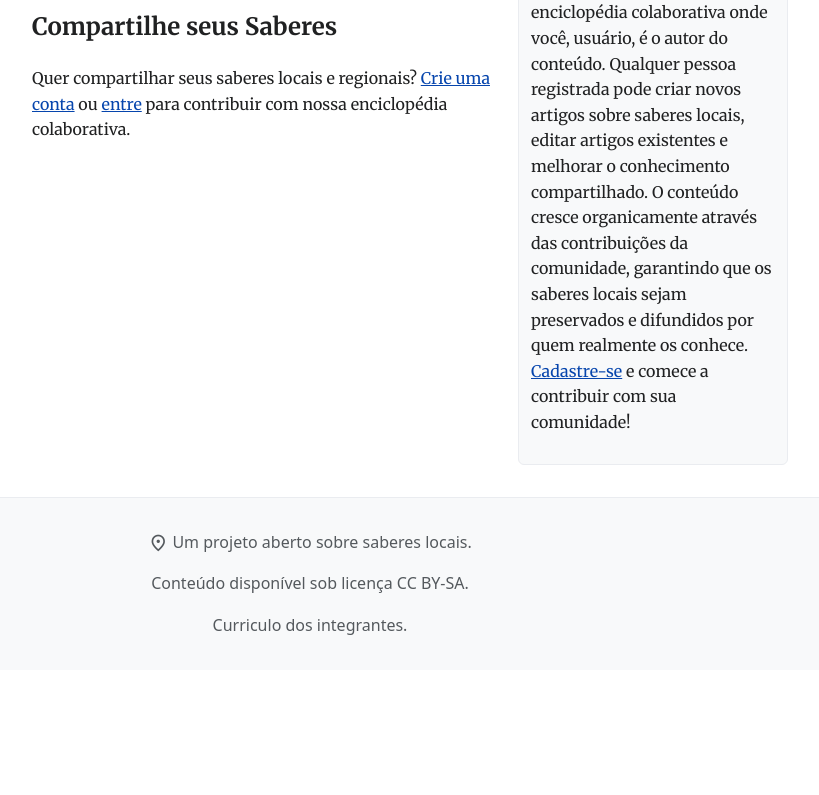
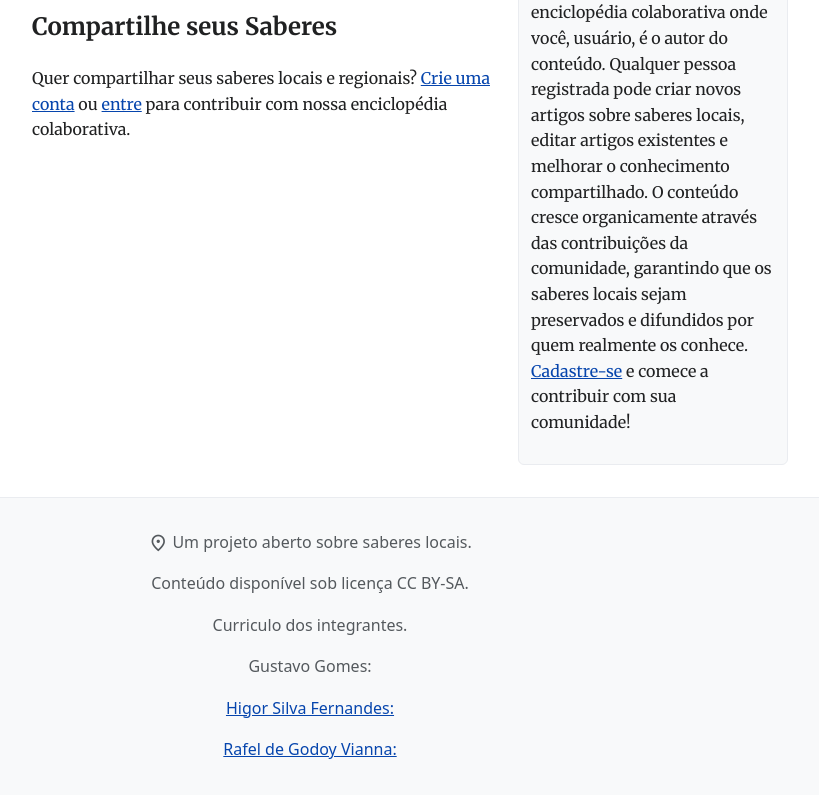
Before and after one commit to GustavGomes36/Projeto-DWFE, a plain HTML site: page index.html in a window 1280 px wide. Shown: the part 1420-2215 px from the top of the page, without its empty margins (330-1149 px from the left). Before the commit the page ends 2090 px from the top, so only its background shows below. Drawn offline with nearby package versions, Linux system fonts and the light colour scheme.

Commit message:
Update index.html

```diff
--- a/index.html
+++ b/index.html
@@ -108,6 +108,10 @@
       </p>
       <p>Conteúdo disponível sob licença CC BY-SA.</p>
       <p>Curriculo dos integrantes.</p>
+      <p>Gustavo Gomes:<a href="https://gustavgomes36.github.io/Curriculum-Vitae"</a></p>
+      <p>Higor Silva Fernandes:<a href="https://fernandeshigor.github.io/Modelo-de-Curr-culo/"</a></p>
+      <p>Rafel de Godoy Vianna:<a href="https://rafinhagvianna.github.io/meu-cv/"</a></p>
+
     </footer>
    </body>
   </html>
```
